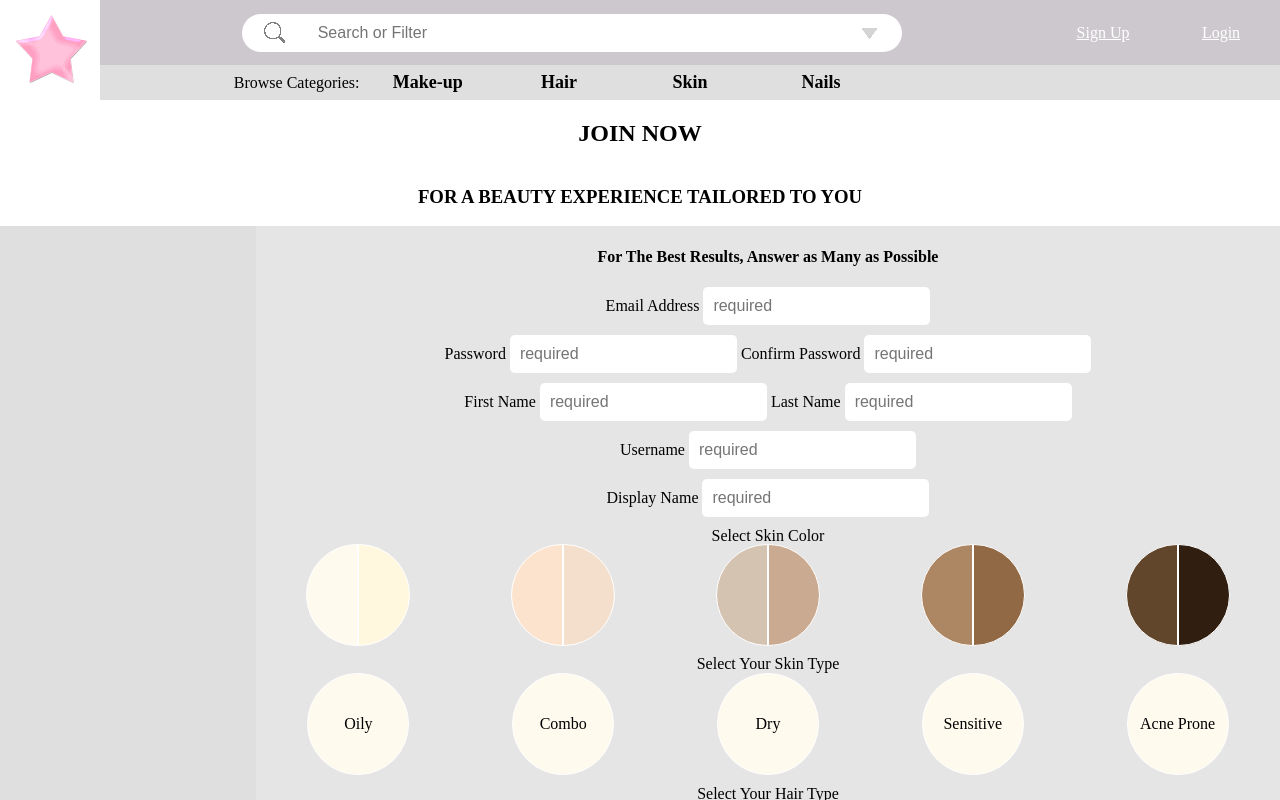
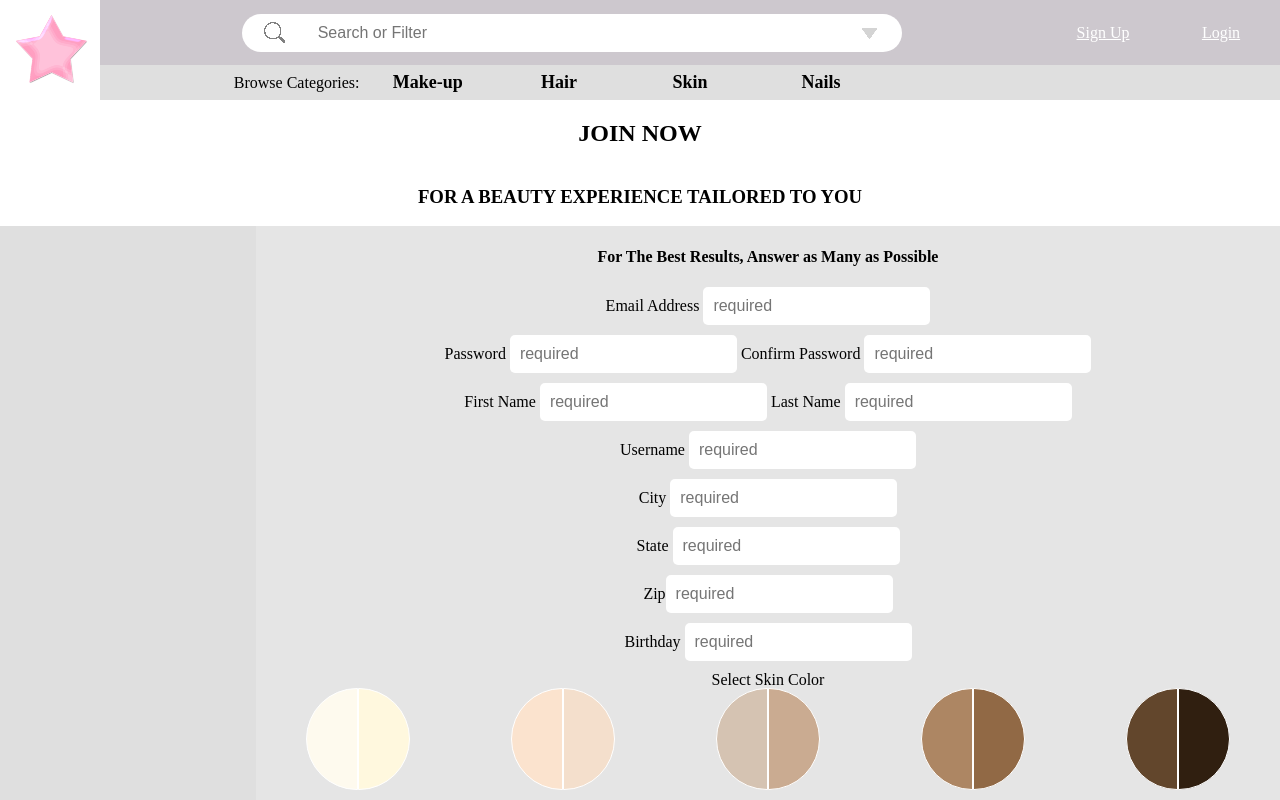
Before and after one commit to syedaziz27/boonTime-FE, a React (Create React App) app: page /signup in a window 1280 px wide. Shown: the top 800 px of the page. Built offline with nearby package versions, Linux system fonts and the light colour scheme; no server answers.

Commit message:
added more inputs to signup

```diff
--- a/src/pages/SignUp/signup.js
+++ b/src/pages/SignUp/signup.js
@@ -3,6 +3,7 @@ import "./signup.css";
 import firebase from "firebase";
 import AuthContext from "../../contexts/auth";
 import { Redirect } from "react-router-dom";
+import Axios from "axios";
 
 export default class SignUp extends React.Component {
   constructor(props) {
@@ -15,7 +16,10 @@ export default class SignUp extends React.Component {
       firstName: "",
       lastName: "",
       username: "",
-      displayName: "",
+      city: "",
+      state: "",
+      zip: "",
+      birthday: "",
       skinColor: "",
       skinType: "",
       hairType: "",
@@ -27,9 +31,12 @@ export default class SignUp extends React.Component {
   }
 
   handleChange(e) {
-    this.setState({
-      [e.target.name]: e.target.value
-    });
+    this.setState(
+      {
+        [e.target.name]: e.target.value
+      },
+      console.log(this.state[e.target.name])
+    );
   }
 
   setAttribute(name, value) {
@@ -37,6 +44,23 @@ export default class SignUp extends React.Component {
   }
 
   submit(e) {
+    e.preventDefault();
+
+    const {
+      email,
+      password,
+      firstName,
+      lastName,
+      username,
+      city,
+      state,
+      zip,
+      skinColor,
+      skinType,
+      hairType,
+      website
+    } = this.state;
+
     for (let key in this.state) {
       if (this.state[key] === "") {
         console.log(key);
@@ -50,90 +74,139 @@ export default class SignUp extends React.Component {
       return;
     }
 
-    e.preventDefault();
-    const { email, password } = this.state;
-    firebase
-      .auth()
-      .createUserWithEmailAndPassword(email, password)
-      .then(res => {
-        console.log(res);
-      })
-      .catch(err => {
-        alert(err.message);
-      });
+    Axios.post(
+      "https://localhost:3004/user/newuser",
+      firstName,
+      lastName,
+      username,
+      email,
+      city,
+      state,
+      zip,
+      website,
+      skinColor,
+      skinType,
+      hairType
+    ).then(res => console.log(res));
+
+    // firebase
+    //   .auth()
+    //   .createUserWithEmailAndPassword(email, password)
+    //   .then(res => {
+    //     console.log(res);
+    //   })
+    //   .catch(err => {
+    //     alert(err.message);
+    //   });
   }
 
   render() {
     const displayForm = (
       <div className="signup-container">
         <div className="signup-banner">
-          <h2> JOIN NOW </h2> <h3> FOR A BEAUTY EXPERIENCE TAILORED TO YOU </h3>{" "}
-        </div>{" "}
+          <h2> JOIN NOW </h2> <h3> FOR A BEAUTY EXPERIENCE TAILORED TO YOU </h3>
+        </div>
         <div className="signup-form-container">
-          <div className="upload-img-container"> </div>{" "}
+          <div className="upload-img-container"> </div>
           <div className="signup-form">
-            <h4> For The Best Results, Answer as Many as Possible </h4>{" "}
+            <h4> For The Best Results, Answer as Many as Possible </h4>
             <div className="input-cont">
-              <span className="input-desc"> Email Address </span>{" "}
+              <span className="input-desc"> Email Address </span>
               <input
                 name="email"
                 placeholder="required"
                 className="input-field"
                 onChange={e => this.handleChange(e)}
-              ></input>{" "}
-            </div>{" "}
+              ></input>
+            </div>
             <div className="input-cont">
-              <span className="input-desc"> Password </span>{" "}
+              <span className="input-desc"> Password </span>
               <input
                 name="password"
                 placeholder="required"
                 className="input-field"
                 onChange={e => this.handleChange(e)}
-              ></input>{" "}
-              <span className="input-desc"> Confirm Password </span>{" "}
+              ></input>
+              <span className="input-desc"> Confirm Password </span>
               <input
                 name="confirmPw"
+                placeholder="required"
+                className="input-field"
+                onChange={e => this.handleChange(e)}
+              ></input>
+            </div>
+            <div className="input-cont">
+              <span className="input-desc"> First Name </span>
+              <input
+                name="firstName"
+                placeholder="required"
+                className="input-field"
+                onChange={e => this.handleChange(e)}
+              ></input>
+              <span className="input-desc"> Last Name </span>
+              <input
+                name="lastName"
+                placeholder="required"
+                className="input-field"
+                onChange={e => this.handleChange(e)}
+              ></input>
+            </div>
+            <div className="input-cont">
+              <span className="input-desc"> Username </span>
+              <input
+                name="username"
+                placeholder="required"
+                className="input-field"
+                onChange={e => this.handleChange(e)}
+              ></input>
+            </div>
+            {/* <div className="input-cont">
+              <span className="input-desc"> Display Name </span>
+              <input
+                name="displayName"
+                placeholder="required"
+                className="input-field"
+                onChange={e => this.handleChange(e)}
+              ></input>
+            </div> */}
+            <div className="input-cont">
+              <span className="input-desc"> City </span>
+              <input
+                name="city"
+                placeholder="required"
+                className="input-field"
+                onChange={e => this.handleChange(e)}
+              ></input>
+            </div>
+            <div className="input-cont">
+              <span className="input-desc"> State </span>
+              <input
+                name="state"
+                placeholder="required"
+                className="input-field"
+                onChange={e => this.handleChange(e)}
+              ></input>
+            </div>
+            <div className="input-cont">
+              <span className="input-desc">Zip</span>
+              <input
+                name="zip"
+                placeholder="required"
+                className="input-field"
+                onChange={e => this.handleChange(e)}
+              ></input>
+            </div>
+            <div className="input-cont">
+              <span className="input-desc"> Birthday </span>{" "}
+              <input
+                name="birthday"
                 placeholder="required"
                 className="input-field"
                 onChange={e => this.handleChange(e)}
               ></input>{" "}
             </div>
             <div className="input-cont">
-              <span className="input-desc"> First Name </span>{" "}
-              <input
-                name="firstName"
-                placeholder="required"
-                className="input-field"
-                onChange={e => this.handleChange(e)}
-              ></input>{" "}
-              <span className="input-desc"> Last Name </span>{" "}
-              <input
-                name="lastName"
-                placeholder="required"
-                className="input-field"
-                onChange={e => this.handleChange(e)}
-              ></input>{" "}
-            </div>
-            <div className="input-cont">
-              <span className="input-desc"> Username </span>{" "}
-              <input
-                name="username"
-                placeholder="required"
-                className="input-field"
-                onChange={e => this.handleChange(e)}
-              ></input>{" "}
-            </div>{" "}
-            <div className="input-cont">
-              <span className="input-desc"> Display Name </span>{" "}
-              <input
-                name="displayName"
-                placeholder="required"
-                className="input-field"
-                onChange={e => this.handleChange(e)}
-              ></input>{" "}
-            </div>
-            <div className="input-cont">
-              <span className="input-desc"> Select Skin Color </span>{" "}
+              <span className="input-desc"> Select Skin Color </span>
               <div className="attribute-container">
                 <div className="attribute">
                   <div
@@ -141,14 +214,14 @@ export default class SignUp extends React.Component {
                     className="att-left white"
                     name="skinColor"
                     value="1"
-                  ></div>{" "}
+                  ></div>
                   <div
                     onClick={() => this.setAttribute("skinColor", "2")}
                     className="att-right yellow"
                     name="skinColor"
                     value="2"
-                  ></div>{" "}
-                </div>{" "}
+                  ></div>
+                </div>
                 <div className="attribute">
                   <div
                     onClick={() => this.setAttribute("skinColor", "3")}
@@ -161,8 +234,8 @@ export default class SignUp extends React.Component {
                     className="att-right purple"
                     name="skinColor"
                     value="4"
-                  ></div>{" "}
-                </div>{" "}
+                  ></div>
+                </div>
                 <div className="attribute">
                   <div
                     onClick={() => this.setAttribute("skinColor", "5")}
@@ -175,8 +248,8 @@ export default class SignUp extends React.Component {
                     className="att-right medbrown"
                     name="skinColor"
                     value="6"
-                  ></div>{" "}
-                </div>{" "}
+                  ></div>
+                </div>
                 <div className="attribute">
                   <div
                     onClick={() => this.setAttribute("skinColor", "7")}
@@ -189,8 +262,8 @@ export default class SignUp extends React.Component {
                     className="att-right darkbrown"
                     name="skinColor"
                     value="8"
-                  ></div>{" "}
-                </div>{" "}
+                  ></div>
+                </div>
                 <div className="attribute">
                   <div
                     onClick={() => this.setAttribute("skinColor", "9")}
@@ -203,52 +276,52 @@ export default class SignUp extends React.Component {
                     className="att-right black"
                     name="skinColor"
                     value="10"
-                  ></div>{" "}
-                </div>{" "}
-              </div>{" "}
+                  ></div>
+                </div>
+              </div>
             </div>
             <div className="input-cont">
-              <span className="input-desc"> Select Your Skin Type </span>{" "}
+              <span className="input-desc"> Select Your Skin Type </span>
               <div className="attribute-container">
                 <div
                   className="skin-type-cont"
                   name="skinType"
                   onClick={() => this.setAttribute("skinType", "Oily")}
                 >
-                  Oily{" "}
-                </div>{" "}
+                  Oily
+                </div>
                 <div
                   className="skin-type-cont"
                   name="skinType"
                   onClick={() => this.setAttribute("skinType", "Combo")}
                 >
-                  Combo{" "}
-                </div>{" "}
+                  Combo
+                </div>
                 <div
                   className="skin-type-cont"
                   name="skinType"
                   onClick={() => this.setAttribute("skinType", "Dry")}
                 >
-                  Dry{" "}
-                </div>{" "}
+                  Dry
+                </div>
                 <div
                   className="skin-type-cont"
                   name="skinType"
                   onClick={() => this.setAttribute("skinType", "Sensitive")}
                 >
-                  Sensitive{" "}
-                </div>{" "}
+                  Sensitive
+                </div>
                 <div
                   className="skin-type-cont"
                   name="skinType"
                   onClick={() => this.setAttribute("skinType", "Acne Prone")}
                 >
-                  Acne Prone{" "}
-                </div>{" "}
-              </div>{" "}
+                  Acne Prone
+                </div>
+              </div>
             </div>
             <div className="input-cont">
-              <span className="input-desc"> Select Your Hair Type </span>{" "}
+              <span className="input-desc"> Select Your Hair Type </span>
               <div className="attribute-container">
                 <div
                   className="skin-type-cont"
@@ -256,81 +329,81 @@ export default class SignUp extends React.Component {
                   onClick={() => this.setAttribute("hairType", "Straight")}
                   value="Straight"
                 >
-                  Straight{" "}
-                </div>{" "}
+                  Straight
+                </div>
                 <div
                   className="skin-type-cont"
                   name="hairType"
                   onClick={() => this.setAttribute("hairType", "Curly")}
                   value="Curly"
                 >
-                  Curly{" "}
-                </div>{" "}
+                  Curly
+                </div>
                 <div
                   className="skin-type-cont"
                   name="hairType"
                   onClick={() => this.setAttribute("hairType", "Kinky")}
                   value="Kinky"
                 >
-                  Kinky{" "}
-                </div>{" "}
+                  Kinky
+                </div>
                 <div
                   className="skin-type-cont"
                   name="hairType"
                   onClick={() => this.setAttribute("hairType", "Wavy")}
                   val="Wavy"
                 >
-                  Wavy{" "}
-                </div>{" "}
+                  Wavy
+                </div>
                 <div
                   className="skin-type-cont"
                   name="hairType"
                   onClick={() => this.setAttribute("hairType", "Baldy")}
                   value="Baldy"
                 >
-                  Baldy{" "}
-                </div>{" "}
-              </div>{" "}
+                  Baldy
+                </div>
+              </div>
             </div>
             <div className="input-cont">
-              <span className="input-desc"> Website </span>{" "}
+              <span className="input-desc"> Website </span>
               <input
                 name="website"
                 placeholder="required"
                 className="input-field"
                 onChange={e => this.handleChange(e)}
-              ></input>{" "}
-            </div>{" "}
+              ></input>
+            </div>
             <div className="input-cont">
-              <span className="input-desc"> Facebook </span>{" "}
+              <span className="input-desc"> Facebook </span>
               <input
                 name="facebook"
                 placeholder="required"
                 className="input-field"
                 onChange={e => this.handleChange(e)}
-              ></input>{" "}
-            </div>{" "}
+              ></input>
+            </div>
             <div className="input-cont">
-              <span className="input-desc"> Twitter </span>{" "}
+              <span className="input-desc"> Twitter </span>
               <input
                 name="twitter"
                 placeholder="required"
                 className="input-field"
                 onChange={e => this.handleChange(e)}
-              ></input>{" "}
-            </div>{" "}
+              ></input>
+            </div>
             <div className="input-cont">
-              <span className="input-desc"> Instagram </span>{" "}
+              <span className="input-desc"> Instagram </span>
               <input
                 name="instagram"
                 placeholder="required"
                 className="input-field"
                 onChange={e => this.handleChange(e)}
-              ></input>{" "}
-            </div>{" "}
-          </div>{" "}
-        </div>{" "}
-        <button onClick={e => this.submit(e)}> submit </button>{" "}
+              ></input>
+            </div>
+          </div>
+        </div>
+        <button onClick={e => this.submit(e)}> submit </button>
       </div>
     );
     return (
```
